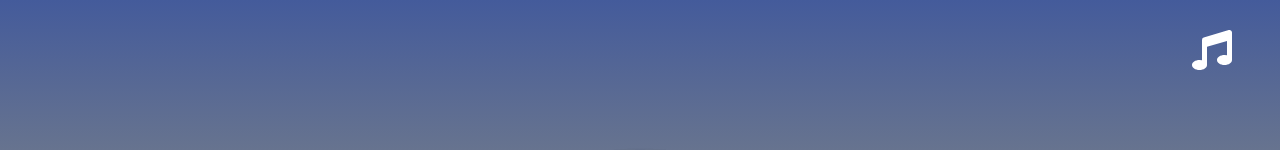
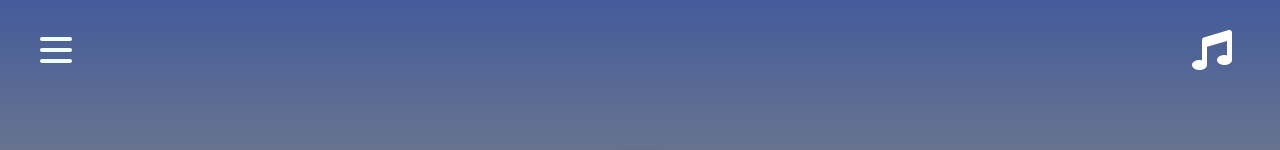
Before and after one commit to IoanLT/Chillhop-music-player, a React (Create React App) app: page / in a window 1280 px wide. Shown: the top 150 px of the page. Built offline with nearby package versions, Linux system fonts and the light colour scheme.

Commit message:
implementing the burger menu

```diff
--- a/src/App.js
+++ b/src/App.js
@@ -15,6 +15,7 @@ const App = () => {
   const [currentSong, setCurrentSong] = useState(songs[0]);
   const [isPlaying, setIsPlaying] = useState(false);
   const [displayNav, setDisplayNav] = useState(false);
+  const [openMenu, setOpenMenu] = useState(false);
 
   return (
     <MainWrapper
@@ -23,6 +24,8 @@ const App = () => {
       <Header
         displayNav={displayNav}
         setDisplayNav={setDisplayNav}
+        openMenu={openMenu}
+        setOpenMenu={setOpenMenu}
       />
       <Song
         currentSong={currentSong}
--- /dev/null
+++ b/src/components/Burger.js
@@ -0,0 +1,56 @@
+import styled from 'styled-components';
+
+const Burger = ({ openMenu, setOpenMenu }) => {
+    return (
+      <StyledBurger open={openMenu} onClick={() => setOpenMenu(!openMenu)}>
+        <div />
+        <div />
+        <div />
+      </StyledBurger>
+    )
+}
+
+const StyledBurger = styled.div`
+  /* position: absolute; */
+  /* top: 5%; */
+  left: 2rem;
+  display: flex;
+  flex-direction: column;
+  justify-content: space-around;
+  width: 2rem;
+  height: 2rem;
+  background: transparent;
+  border: none;
+  cursor: pointer;
+  padding: 0;
+  z-index: 10;
+
+  &:focus {
+    outline: none;
+  }
+
+  div {
+    width: 2rem;
+    height: 0.25rem;
+    background: ${({ openMenu }) => openMenu ? '#0D0C1D' : '#EFFFFA'};
+    border-radius: 10px;
+    transition: all 0.3s linear;
+    position: relative;
+    transform-origin: 1px;
+
+    :first-child {
+      transform: ${({ openMenu }) => openMenu ? 'rotate(45deg)' : 'rotate(0)'};
+    }
+
+    :nth-child(2) {
+      opacity: ${({ openMenu }) => openMenu ? '0' : '1'};
+      transform: ${({ openMenu }) => openMenu ? 'translateX(20px)' : 'translateX(0)'};
+    }
+
+    :nth-child(3) {
+      transform: ${({ openMenu }) => openMenu ? 'rotate(-45deg)' : 'rotate(0)'};
+    }
+  }
+`
+
+export default Burger;
--- a/src/components/Header.js
+++ b/src/components/Header.js
@@ -1,8 +1,10 @@
 import React from 'react';
 import { FontAwesomeIcon } from '@fortawesome/react-fontawesome';
 import { faMusic } from '@fortawesome/free-solid-svg-icons';
+import styled from 'styled-components';
+import Burger from './Burger';
 
-const Header = ({ displayNav, setDisplayNav }) => {
+const Header = ({ displayNav, setDisplayNav, openMenu, setOpenMenu }) => {
 
     // This method will toggle the library to show or hide
     const toggleNavHandler = () => {
@@ -11,7 +13,8 @@ const Header = ({ displayNav, setDisplayNav }) => {
     }
 
     return (
-        <nav>
+        <HeaderNavigation>
+            <Burger openMenu={openMenu} setOpenMenu={setOpenMenu} />
             <button
                 onClick={toggleNavHandler}
                 style={{ display: displayNav ? 'none' : 'inherit' }}
@@ -19,8 +22,34 @@ const Header = ({ displayNav, setDisplayNav }) => {
             >
                 <FontAwesomeIcon icon={faMusic} size="3x" />
             </button>
-        </nav>
+        </HeaderNavigation>
     )
 }
 
+const HeaderNavigation = styled.div`
+    position: absolute;
+    top: 0;
+    width: 100%;
+    padding: 0 40px;
+    height: 100px;
+    display: flex;
+    flex-direction: row;
+    justify-content: space-between;
+    align-items: center;
+
+    button {
+        color: #fff;
+        background: transparent;
+        cursor: pointer;
+        border: none;
+        padding: 0.5rem;
+        transition: all 0.3s ease;
+        z-index: 9;
+
+        &:hover {
+            transform: rotate(360deg);
+        }
+    }
+`
+
 export default Header;
--- a/src/styles/_navigation.scss
+++ b/src/styles/_navigation.scss
@@ -1,25 +1,25 @@
-nav {
-    position: absolute;
-    top: 0;
-    width: 100%;
-    padding: 0 40px;
-    height: 100px;
-    display: flex;
-    flex-direction: row;
-    justify-content: flex-end;
-    align-items: center;
+// nav {
+//     position: absolute;
+//     top: 0;
+//     width: 100%;
+//     padding: 0 40px;
+//     height: 100px;
+//     display: flex;
+//     flex-direction: row;
+//     justify-content: flex-end;
+//     align-items: center;
 
-    button {
-        color: #fff;
-        background: transparent;
-        cursor: pointer;
-        border: none;
-        padding: 0.5rem;
-        transition: all 0.3s ease;
-        z-index: 9;
+//     button {
+//         color: #fff;
+//         background: transparent;
+//         cursor: pointer;
+//         border: none;
+//         padding: 0.5rem;
+//         transition: all 0.3s ease;
+//         z-index: 9;
 
-        &:hover {
-            transform: rotate(360deg);
-        }
-    }
-}
+//         &:hover {
+//             transform: rotate(360deg);
+//         }
+//     }
+// }
```
Also changed, not shown: src/styles/app.scss (+0 -10 lines).
